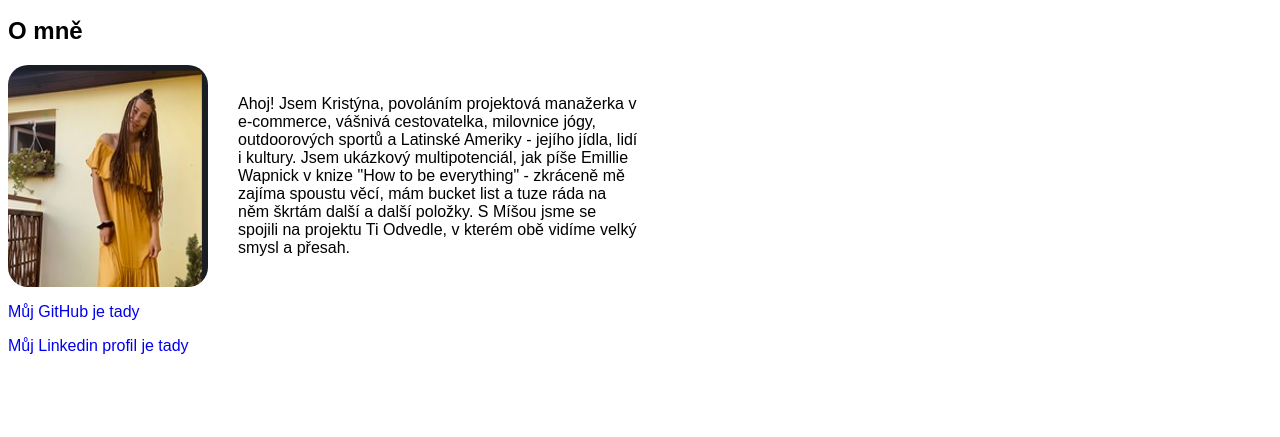
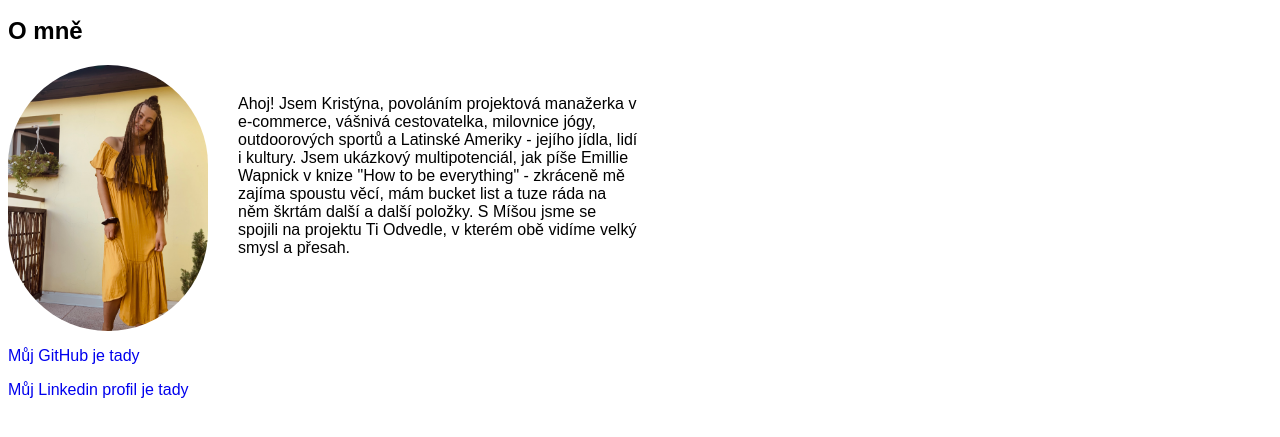
Before and after one commit to MichaelaRasovska/o-projektu, a plain HTML site: page kristyna.html in a window 1280 px wide. Shown: the part 91-528 px from the top of the page. Drawn offline with Linux system fonts and the light colour scheme.

Commit message:
Stylování a drobné úpravy

```diff
--- a/kristyna.html
+++ b/kristyna.html
@@ -18,7 +18,7 @@
     <div>
       <h2>O mně</h2>
       <div class="kristyna">
-        <img src="img/kristyna.png" alt="profilove foto Kristyna" />
+        <img src="img/kristyna.jpg" alt="profilove foto Kristyna" />
         <p>
           Ahoj! Jsem Kristýna, povoláním projektová manažerka v e-commerce,
           vášnivá cestovatelka, milovnice jógy, outdoorových sportů a Latinské
--- a/style.css
+++ b/style.css
@@ -27,7 +27,7 @@ a {
 }
 .michaela img {
   width: 200px;
-  border-radius: 20px;
+  border-radius: 100px;
 }
 
 .michaela p {
@@ -41,7 +41,7 @@ a {
 }
 .kristyna img {
   width: 200px;
-  border-radius: 20px;
+  border-radius: 100px;
 }
 
 .kristyna p {
```
Also changed, not shown: img/kristyna.jpg (added), img/kristyna.png (deleted), 2 other files.
